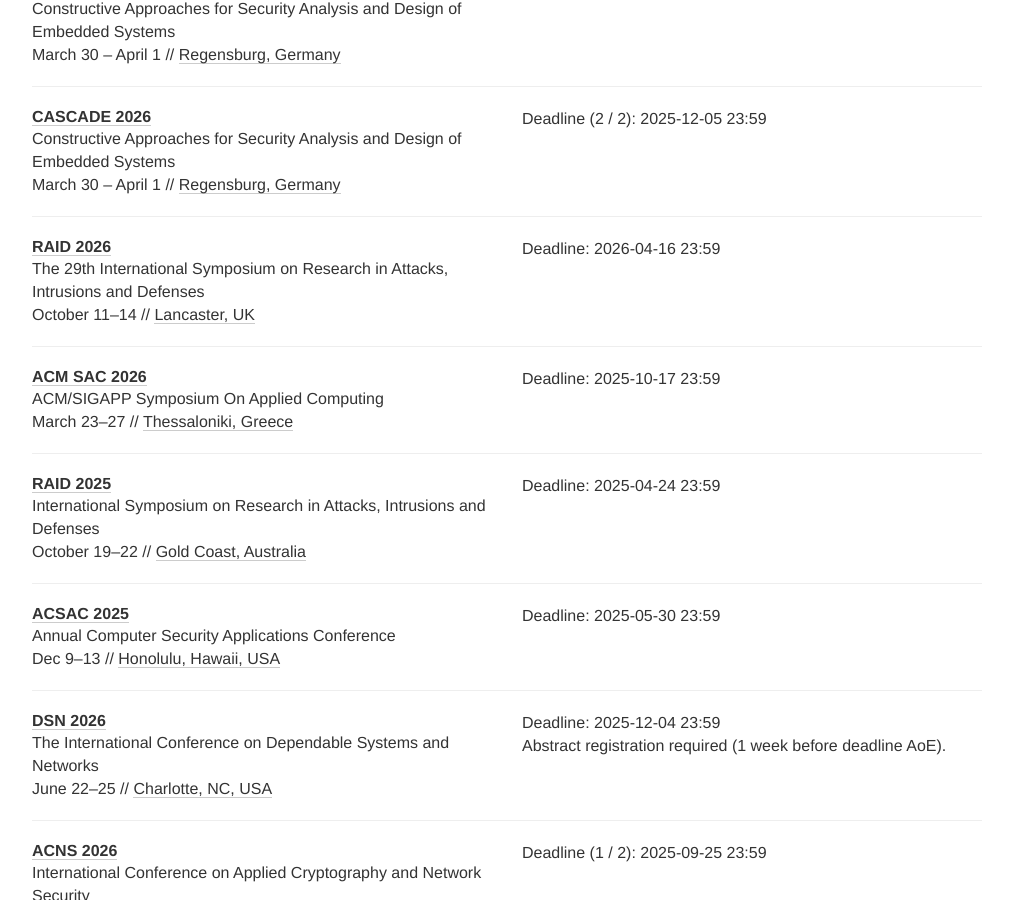
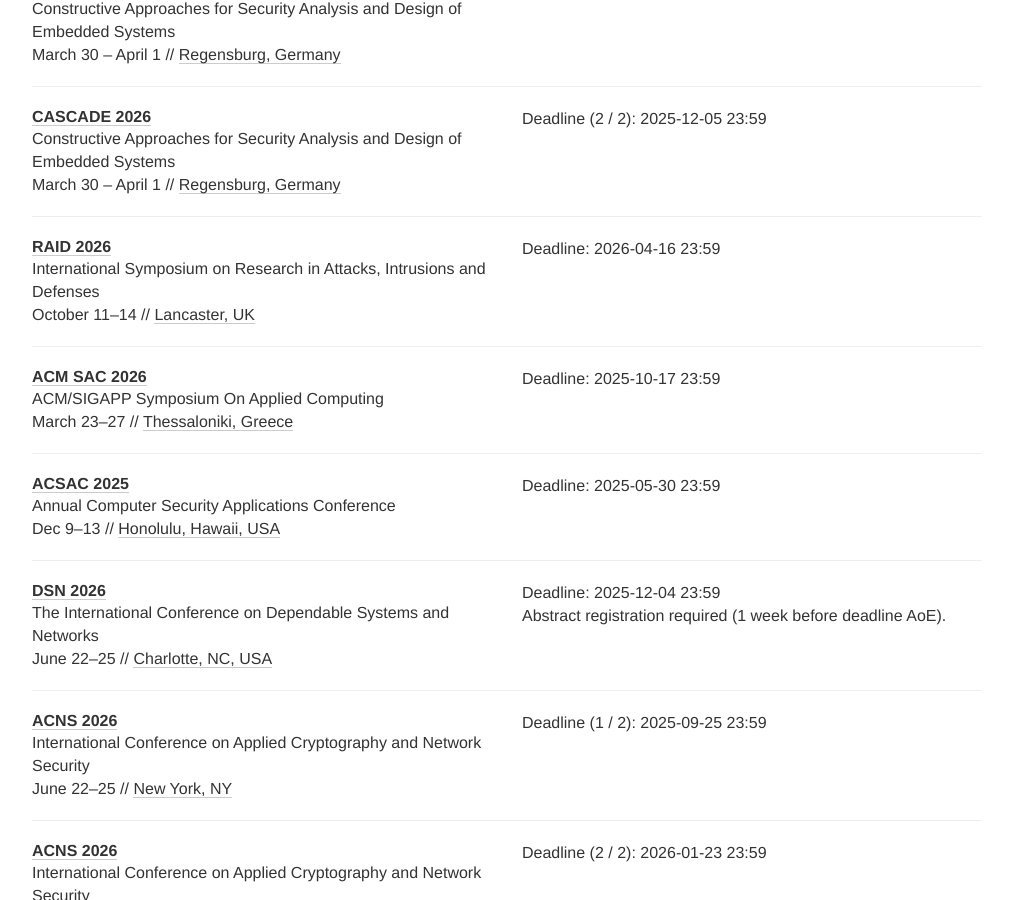
Before and after one commit to sec-deadlines/sec-deadlines.github.io, a Jekyll site: the page built from index.html, in a window 1280 px wide and 900 px high, scrolled down 8604 px. Shown: the whole window, without its empty margins (133-1146 px from the left). Built offline with Jekyll 4.4.1, drawn with Linux system fonts in a browser that asks for light colours; nearby versions of some CDN libraries; comment, search, counter and statistics services are not loaded.

Commit message:
Merge into prior year

```diff
--- a/_data/conferences.yml
+++ b/_data/conferences.yml
@@ -512,7 +512,7 @@
 # Networks and systems, applications
 
 - name: RAID
-  description: The 29th International Symposium on Research in Attacks, Intrusions and Defenses
+  description: International Symposium on Research in Attacks, Intrusions and Defenses
   year: 2026
   link: https://raid2026.org
   deadline: ["2026-04-16 23:59"]
@@ -527,15 +527,6 @@
   deadline: ["2025-10-17 23:59"]
   date: March 23-27
   place: Thessaloniki, Greece
-  tags: [SEC, CONF]
-
-- name: RAID
-  description: International Symposium on Research in Attacks, Intrusions and Defenses
-  year: 2025
-  link: https://raid2025.github.io
-  deadline: ["2025-04-24 23:59"]
-  date: October 19-22
-  place: Gold Coast, Australia
   tags: [SEC, CONF]
 
 - name: ACSAC
```
